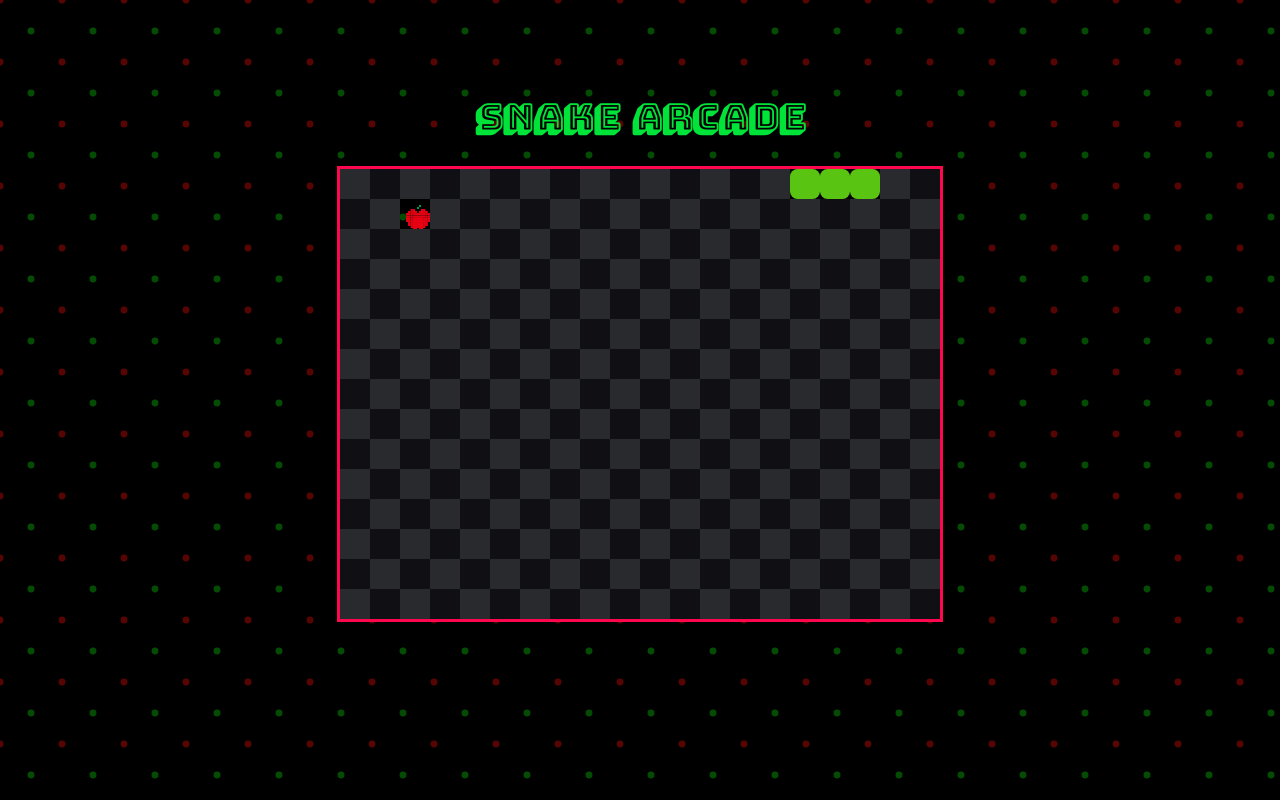
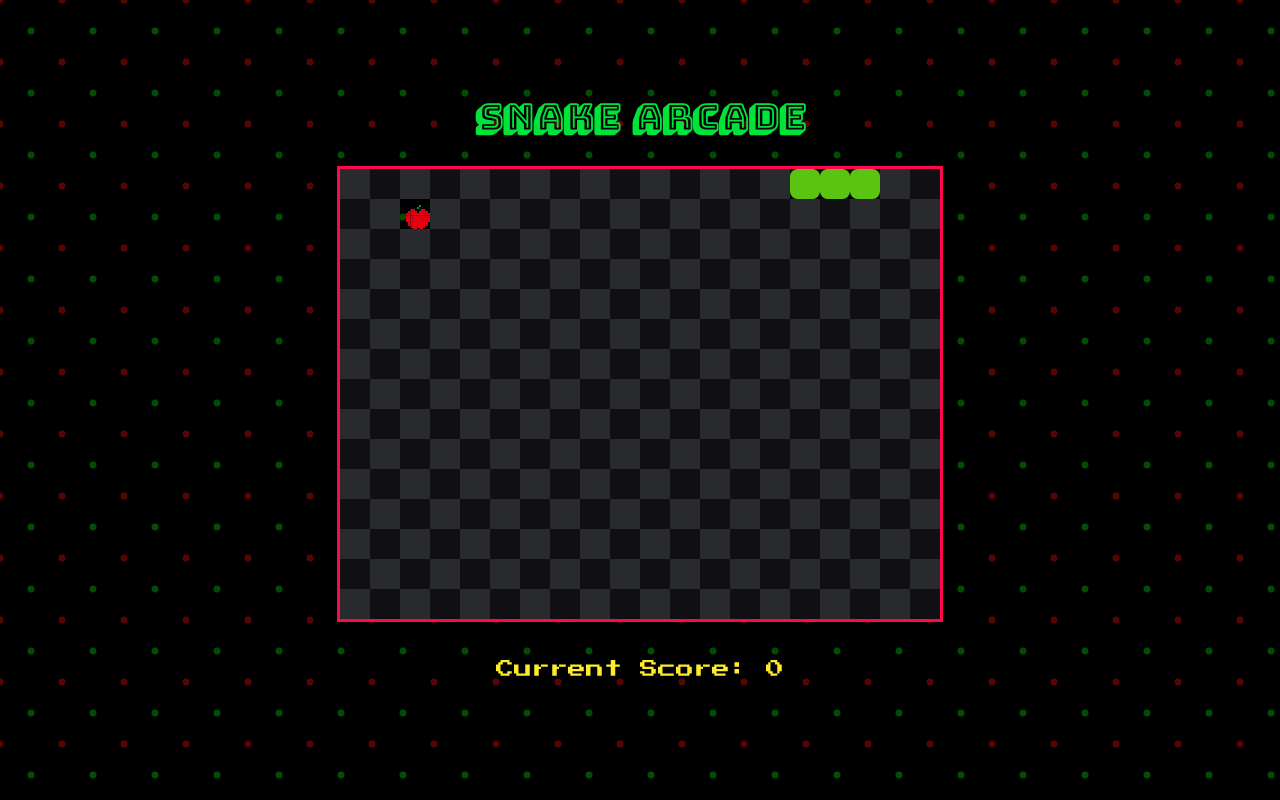
Before and after one commit to mgandeva/Snake, an Angular app: page / in a window 1280 px wide. Built offline with nearby package versions, Linux system fonts and the light colour scheme.

Commit message:
change score color

```diff
--- a/src/app/app.component.scss
+++ b/src/app/app.component.scss
@@ -55,4 +55,5 @@
   font-family: "Press Start 2P", cursive;
   gap: 10px;
   font-size: large;
+  color: #feeb2c;
 }
```
